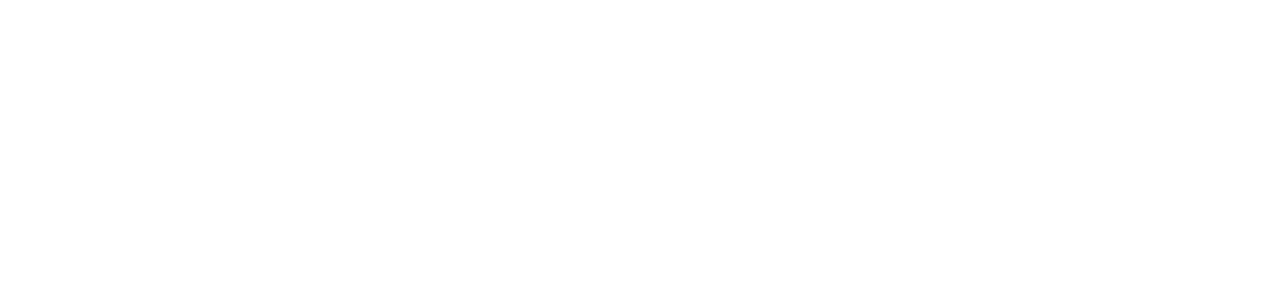
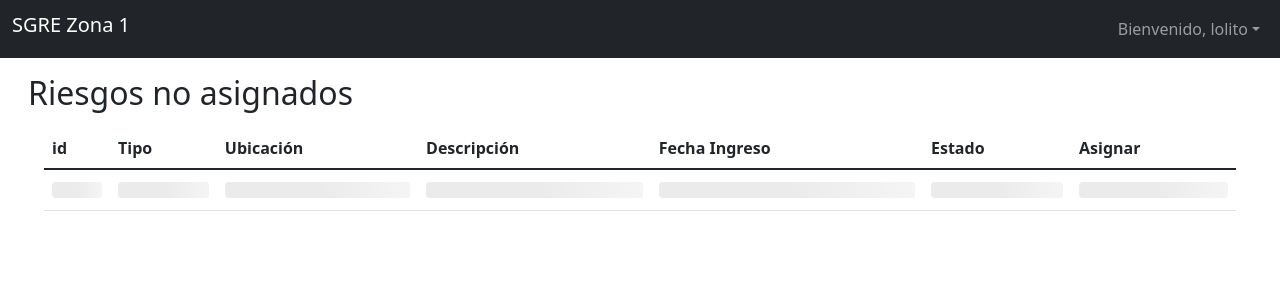
Before and after one commit to PepePeluso/sgre, a React (Create React App) app in the folder sgre_app/: page /riesgosnoasignados in a window 1280 px wide. Before the commit this address had no page. Shown: the top 300 px of the page. Built offline with nearby package versions, Linux system fonts and the light colour scheme.

Commit message:
instalación de nuevas librerias "HACER npm install OBLIGATORIO" , avance en la trabla de Riesgos no asignados y creación de Asignar Riesgo

```diff
--- a/sgre_app/package.json
+++ b/sgre_app/package.json
@@ -11,13 +11,15 @@
     "@testing-library/jest-dom": "^5.16.1",
     "@testing-library/react": "^12.1.2",
     "@testing-library/user-event": "^13.5.0",
+    "axios": "^0.25.0",
     "bootstrap": "^5.1.3",
     "pg-promise": "^10.11.1",
     "react": "^17.0.2",
     "react-dom": "^17.0.2",
+    "react-loading-skeleton": "^3.0.2",
     "react-redux": "^7.2.6",
     "react-router-dom": "^6.2.1",
-    "react-scripts": "^3.0.1",
+    "react-scripts": "^5.0.0",
     "web-vitals": "^2.1.4"
   },
   "scripts": {
--- a/sgre_app/src/App.js
+++ b/sgre_app/src/App.js
@@ -1,6 +1,8 @@
 import React from 'react';
 import './App.css';
 import 'bootstrap/dist/css/bootstrap.min.css';
+import 'bootstrap/dist/js/bootstrap'
+import 'react-loading-skeleton/dist/skeleton.css'
 import { AppRouter } from "./routes/AppRouter"
 
 function App() {
--- a/sgre_app/src/Store/index.js
+++ b/sgre_app/src/Store/index.js
@@ -1,8 +1,10 @@
 import {configureStore} from "@reduxjs/toolkit"
 import position from "./slices/Position/index"
+import RiesgoNoAsignado from "./slices/RiesgoNoAsignado"
 
 export default configureStore({
     reducer: {
-        position
+        position,
+        RiesgoNoAsignado
     }
 })
--- /dev/null
+++ b/sgre_app/src/Store/slices/RiesgoNoAsignado/index.js
@@ -0,0 +1,17 @@
+import {createSlice} from "@reduxjs/toolkit"
+
+export const RiesgosNoAsignados = createSlice({
+    name: "Riesgos no asignados",
+    initialState: {
+        riesgosNoAsignados:[]
+    },
+    reducers: {
+        setRiesgosNoAsignados: (state, action) => {
+            state.riesgosNoAsignados = action.payload
+        }
+    }
+})
+
+export const {setRiesgosNoAsignados} = RiesgosNoAsignados.actions
+
+export default RiesgosNoAsignados.reducer
--- a/sgre_app/src/routes/AppRouter.js
+++ b/sgre_app/src/routes/AppRouter.js
@@ -2,12 +2,14 @@ import React from "react";
 import { BrowserRouter as Router, Routes, Route } from "react-router-dom";
 import RegistroRiesgo from "../views/Registro de riesgos/RegistroRiesgo";
 import Login from "../views/Login/Login";
+import RiesgosNoAsignados from "../views/Tecnico/RiesgosNoAsignados";
 
 export const AppRouter = () => {
     return (
         <Router>
             <div>
                 <Routes>
+                    <Route exact path="/riesgosnoasignados" element={<RiesgosNoAsignados/>} />
                     <Route exact path="/login" element={<Login/>} />
                     <Route exact path="/" element={<RegistroRiesgo/>} />
                 </Routes>
--- a/sgre_app/src/views/Registro de riesgos/RegistroRiesgo.jsx
+++ b/sgre_app/src/views/Registro de riesgos/RegistroRiesgo.jsx
@@ -1,5 +1,4 @@
 import React, { useState, useEffect } from "react"
-import { useHistory } from "react-router-dom"
 import { useSelector } from 'react-redux'
 import Navbar from "./navbar"
 import Maps from "./Maps"
--- a/sgre_app/src/views/Registro de riesgos/navbar.jsx
+++ b/sgre_app/src/views/Registro de riesgos/navbar.jsx
@@ -11,7 +11,7 @@ const Navbar = () => {
                     <Link to="/" className="navbar-brand h1">
                         SGRE Zona 1
                     </Link>
-                    <ul class="navbar-nav mr-auto" />
+                    <ul className="navbar-nav mr-auto" />
                     <Link to="/login" className="navbar-text">
                         <FontAwesomeIcon icon={faUserCircle} />
                         <strong>Iniciar Sesión</strong>
--- a/sgre_app/src/views/Tecnico/RiesgosNoAsignados.jsx
+++ b/sgre_app/src/views/Tecnico/RiesgosNoAsignados.jsx
@@ -0,0 +1,66 @@
+import React, { useState, useEffect } from "react"
+import Axios from "axios"
+import { useSelector, useDispatch } from 'react-redux'
+import Skeleton from 'react-loading-skeleton'
+import Navbar from "./navbar"
+import { setRiesgosNoAsignados } from "../../Store/slices/RiesgoNoAsignado"
+
+const RiesgosNoAsignados = () => {
+    const dispatch = useDispatch()
+
+    const titulos = ["id", "Tipo", "Ubicación", "Descripción", "Fecha Ingreso", "Estado", "Asignar"]
+
+    const [data, setData] = useState([])
+    const [cargando, setCargando] = useState(true);
+
+    useEffect(() => {
+        //dispatch(setRiesgosNoAsignados([]))
+    }, [])
+
+    return (
+        <div>
+            <Navbar />
+            <div className="row m-3">
+                <div className="container-fluid">
+                    <h2>Riesgos no asignados</h2>
+                    <div className="table-responsive m-3">
+                        <table className="table">
+                            <thead className="thead-dark">
+                                <tr>
+                                    {titulos.map((titulo, index) => {
+                                        return (
+                                            <th key={index}>{titulo}</th>
+                                        )
+                                    })}
+                                </tr>
+                            </thead>
+                            <tbody>
+                                {!(data === []) &&
+                                    data.map((riesgo, index) => {
+                                        return (
+                                            <tr key={index}>
+                                                <td>{riesgo.rie_idRiesgo}</td>
+                                                <td>{riesgo.tipo_id}</td>
+                                            </tr>
+                                        )
+                                    })
+                                }
+                                {cargando &&
+                                    <tr>
+                                        {titulos.map((titulo, index) => {
+                                        return (
+                                            <th key={index}><Skeleton/></th>
+                                        )
+                                    })}
+                                    </tr>
+                                }
+                            </tbody>
+                        </table>
+                    </div>
+                </div>
+            </div>
+        </div>
+    )
+}
+
+export default RiesgosNoAsignados
--- a/sgre_app/src/views/Tecnico/navbar.jsx
+++ b/sgre_app/src/views/Tecnico/navbar.jsx
@@ -1,7 +1,5 @@
 import React, { Fragment } from "react"
 import { Link } from "react-router-dom"
-import { FontAwesomeIcon } from '@fortawesome/react-fontawesome'
-import { faUserCircle } from "@fortawesome/free-solid-svg-icons"
 
 const Navbar = () => {
     return (
@@ -11,12 +9,25 @@ const Navbar = () => {
                     <Link to="/" className="navbar-brand h1">
                         SGRE Zona 1
                     </Link>
-                    <ul class="navbar-nav mr-auto" />
-                    <div className="navbar-text">
+                    <ul className="navbar-nav mr-auto" />
+                    <ul className="navbar-nav">
+                        <li className="nav-item dropdown">
+                            <a class="nav-link dropdown-toggle" id="navbarDropdownMenuLink" role="button"
+                                data-bs-toggle="dropdown" aria-expanded="false">Bienvenido, lolito</a>
+                            <ul className="dropdown-menu" aria-labelledby="navbarDropdownMenuLink">
+                                <li>
+                                    <Link to="/login" className="dropdown-item">
+                                        Cerrar sesión
+                                    </Link>
+                                </li>
+                            </ul>
+                        </li>
+                    </ul>
 
-                    </div>
                 </div>
             </nav>
         </Fragment>
     )
 }
+
+export default Navbar
```
Also changed, not shown: sgre_app/src/views/Tecnico/AsignarRiesgo.jsx (added, +13 -0 lines), 1 other file (tests, documents, lock files or other folders).
